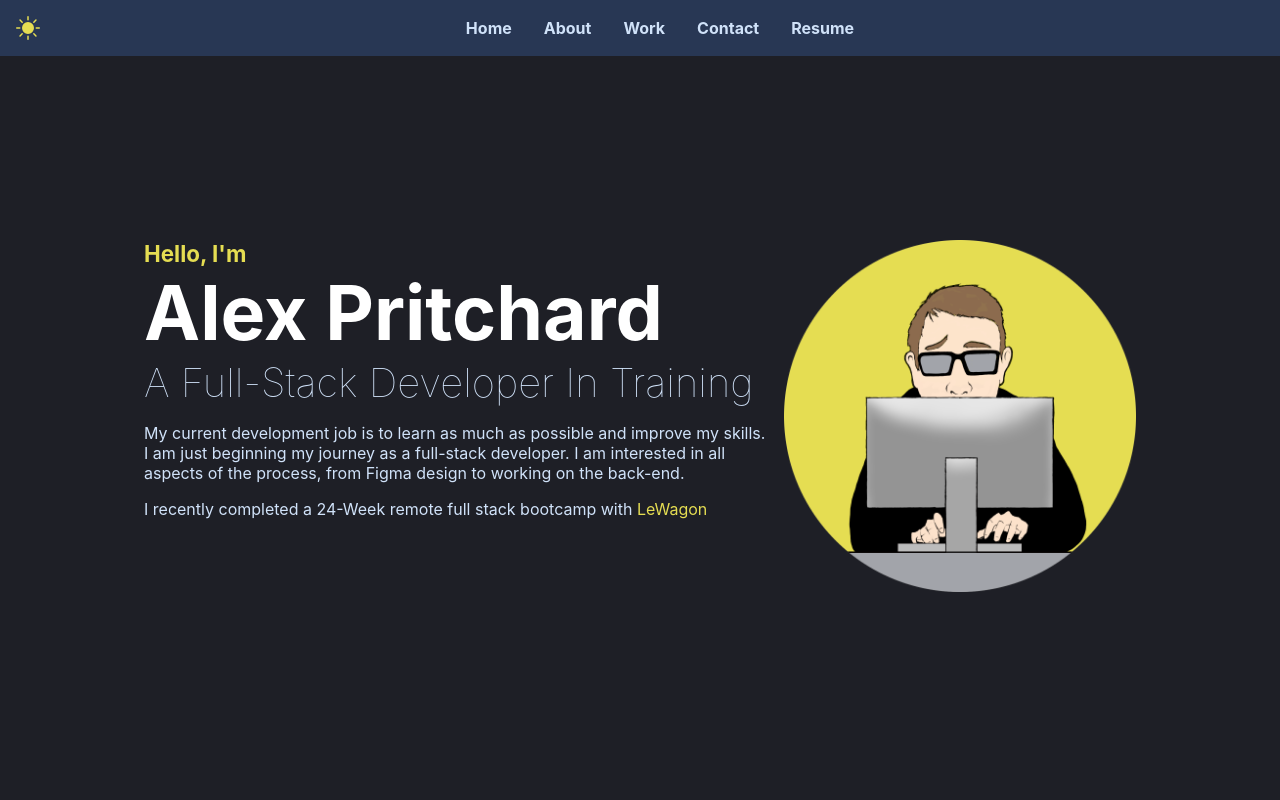
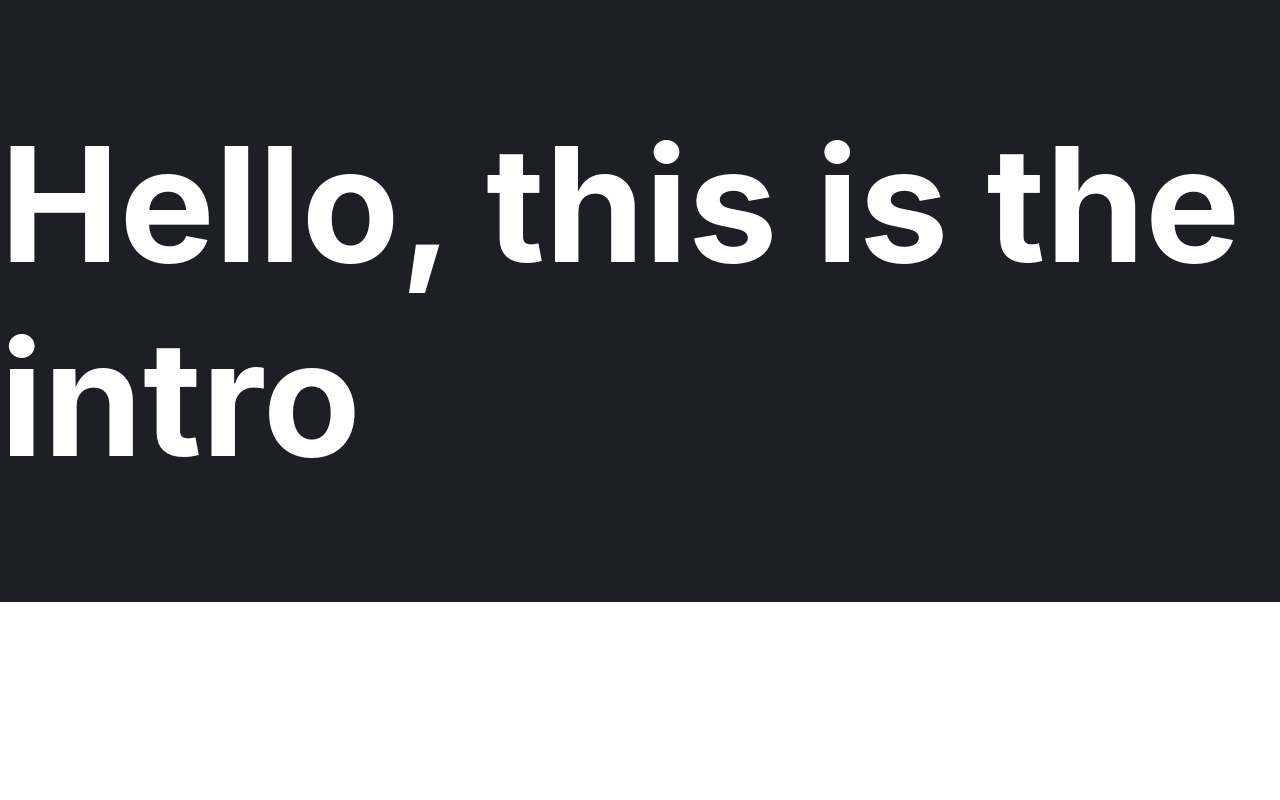
Before and after one commit to alexbeet81/portfolio, a React (Create React App) app: page / in a window 1280 px wide. Shown: the top 800 px of the page. Built offline with nearby package versions, Linux system fonts and the light colour scheme.

Commit message:
created a component called intro and set it to be the main component returned in app

```diff
--- a/src/App.js
+++ b/src/App.js
@@ -2,6 +2,7 @@ import classes from "./App.module.css";
 import React, { useContext } from "react";
 import DarkLightContext from "./store/dark-light-context";
 
+import Intro from "./Components/Intro";
 import NavBar from "./Components/UI/NavBar";
 import Hero from "./Components/Hero";
 import About from "./Components/About";
@@ -18,6 +19,10 @@ function App() {
   const backgroundClasses = isDarkMode
     ? classes.backgroundDark
     : classes.backgroundLight;
+
+  const introComponent = (
+    <Intro />
+  )
 
   const mainComponent = (
     <div>
@@ -36,7 +41,7 @@ function App() {
 
   return (
     <div className={backgroundClasses}>
-      {mainComponent}
+      {introComponent}
     </div>
   );
 }
--- /dev/null
+++ b/src/Components/Intro.js
@@ -0,0 +1,12 @@
+import React from "react";
+import classes from './Intro.module.css';
+
+const Intro = () => {
+  return (
+    <div className={classes.introContainer}>
+      <h1>Hello, this is the intro</h1>
+    </div>
+  );
+};
+
+export default Intro;
--- /dev/null
+++ b/src/Components/Intro.module.css
@@ -0,0 +1,10 @@
+.introContainer {
+  display: flex;
+  justify-content: center;
+  align-items: center;
+}
+
+.introContainer h1 {
+  font-size: 10rem;
+  color: white;
+}
```
